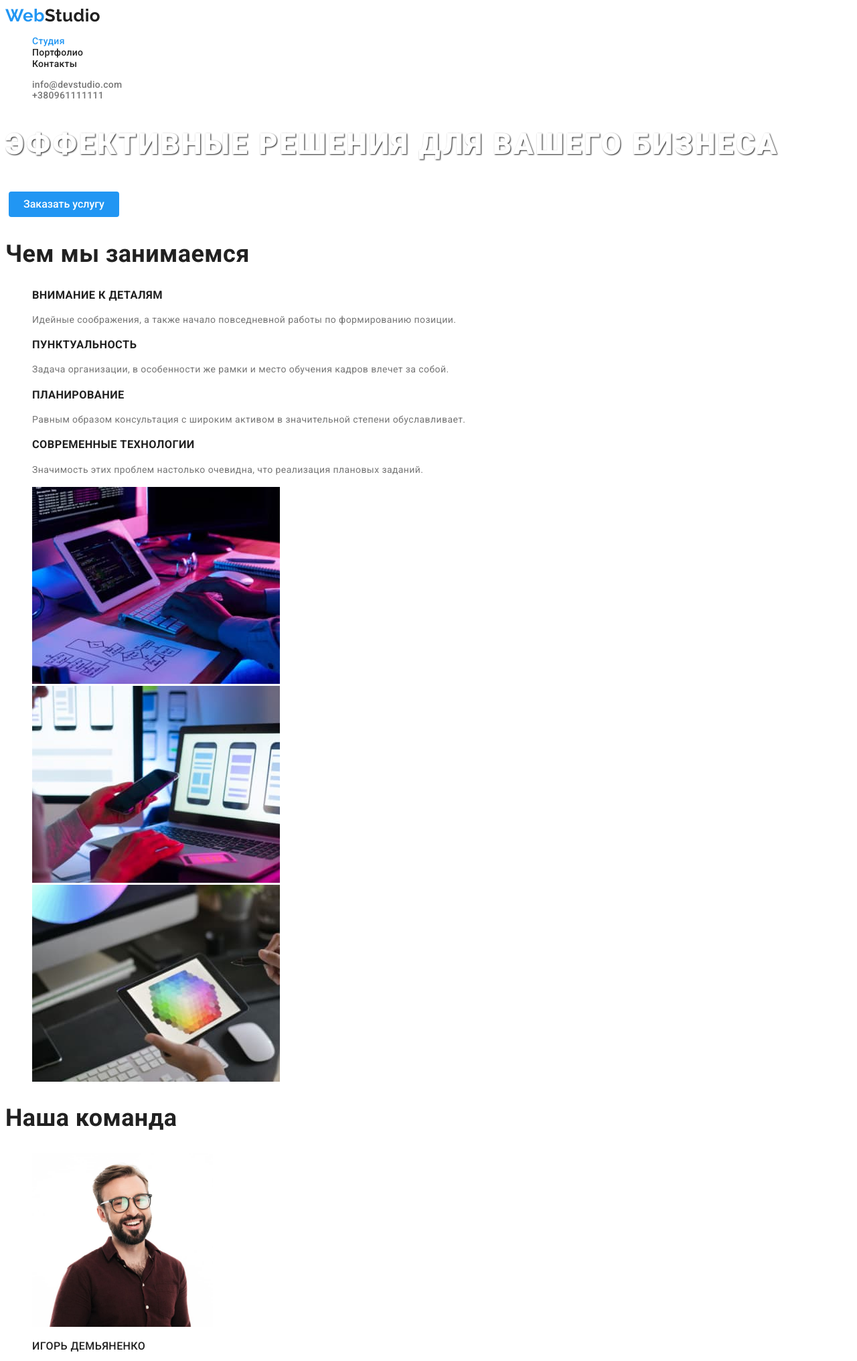
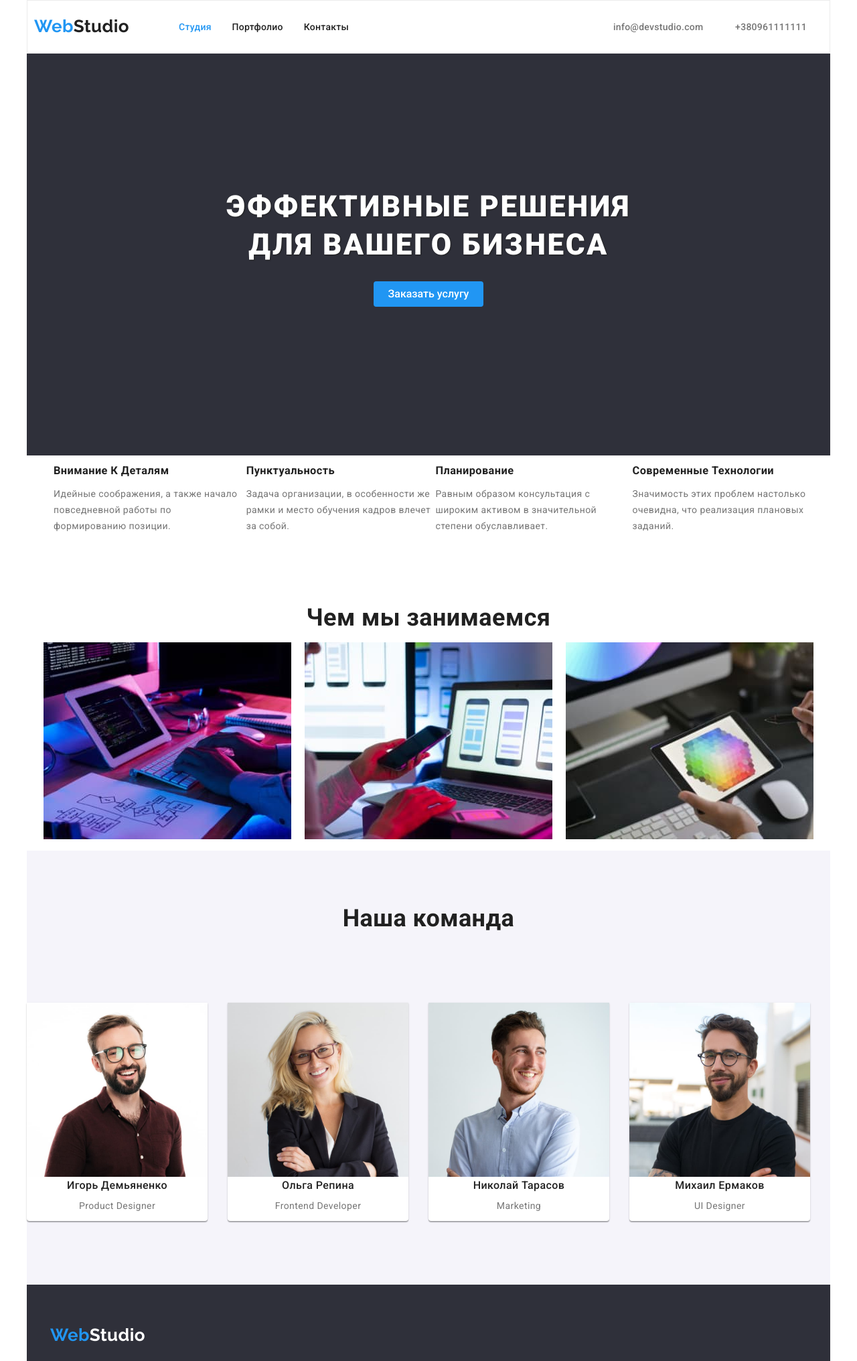
Before and after one commit to Max-TrackerOFF-Che/goit-markup-hw-03, a plain HTML site: page index.html in a window 1280 px wide. Shown: the top 2032 px of the page at 67% size. Drawn offline with nearby package versions, Linux system fonts and the light colour scheme.

Commit message:
3rd homework
Catching up with homework

```diff
--- /dev/null
+++ b/css/modern-normalize.css
@@ -0,0 +1,285 @@
+/*! modern-normalize v1.1.0 | MIT License | https://github.com/sindresorhus/modern-normalize */
+
+/*
+Document
+========
+*/
+
+/**
+Use a better box model (opinionated).
+*/
+
+*,
+::before,
+::after {
+	box-sizing: border-box;
+}
+
+/**
+1. Correct the line height in all browsers.
+2. Prevent adjustments of font size after orientation changes in iOS.
+3. Use a more readable tab size (opinionated).
+*/
+
+html {
+	line-height: 1.15; /* 1 */
+	-webkit-text-size-adjust: 100%; /* 2 */
+	-moz-tab-size: 4; /* 3 */
+	tab-size: 4; /* 3 */
+}
+
+/*
+Sections
+========
+*/
+
+/**
+1. Remove the margin in all browsers.
+2. Improve consistency of default fonts in all browsers. (https://github.com/sindresorhus/modern-normalize/issues/3)
+*/
+
+body {
+	margin: 0; /* 1 */
+	font-family:
+		system-ui,
+		-apple-system, /* Firefox supports this but not yet `system-ui` */
+		'Segoe UI',
+		Roboto,
+		Helvetica,
+		Arial,
+		sans-serif,
+		'Apple Color Emoji',
+		'Segoe UI Emoji'; /* 2 */
+}
+
+/*
+Grouping content
+================
+*/
+
+/**
+1. Add the correct height in Firefox.
+2. Correct the inheritance of border color in Firefox. (https://bugzilla.mozilla.org/show_bug.cgi?id=190655)
+*/
+
+hr {
+	height: 0; /* 1 */
+	color: inherit; /* 2 */
+}
+
+/*
+Text-level semantics
+====================
+*/
+
+/**
+Add the correct text decoration in Chrome, Edge, and Safari.
+*/
+
+abbr[title] {
+	text-decoration: underline dotted;
+}
+
+/**
+Add the correct font weight in Edge and Safari.
+*/
+
+b,
+strong {
+	font-weight: bolder;
+}
+
+/**
+1. Improve consistency of default fonts in all browsers. (https://github.com/sindresorhus/modern-normalize/issues/3)
+2. Correct the odd 'em' font sizing in all browsers.
+*/
+
+code,
+kbd,
+samp,
+pre {
+	font-family:
+		ui-monospace,
+		SFMono-Regular,
+		Consolas,
+		'Liberation Mono',
+		Menlo,
+		monospace; /* 1 */
+	font-size: 1em; /* 2 */
+}
+
+/**
+Add the correct font size in all browsers.
+*/
+
+small {
+	font-size: 80%;
+}
+
+/**
+Prevent 'sub' and 'sup' elements from affecting the line height in all browsers.
+*/
+
+sub,
+sup {
+	font-size: 75%;
+	line-height: 0;
+	position: relative;
+	vertical-align: baseline;
+}
+
+sub {
+	bottom: -0.25em;
+}
+
+sup {
+	top: -0.5em;
+}
+
+/*
+Tabular data
+============
+*/
+
+/**
+1. Remove text indentation from table contents in Chrome and Safari. (https://bugs.chromium.org/p/chromium/issues/detail?id=999088, https://bugs.webkit.org/show_bug.cgi?id=201297)
+2. Correct table border color inheritance in all Chrome and Safari. (https://bugs.chromium.org/p/chromium/issues/detail?id=935729, https://bugs.webkit.org/show_bug.cgi?id=195016)
+*/
+
+table {
+	text-indent: 0; /* 1 */
+	border-color: inherit; /* 2 */
+}
+
+/*
+Forms
+=====
+*/
+
+/**
+1. Change the font styles in all browsers.
+2. Remove the margin in Firefox and Safari.
+*/
+
+button,
+input,
+optgroup,
+select,
+textarea {
+	font-family: inherit; /* 1 */
+	font-size: 100%; /* 1 */
+	line-height: 1.15; /* 1 */
+	margin: 0; /* 2 */
+}
+
+/**
+Remove the inheritance of text transform in Edge and Firefox.
+*/
+
+button,
+select {
+	text-transform: none;
+}
+
+/**
+Correct the inability to style clickable types in iOS and Safari.
+*/
+
+button,
+[type='button'],
+[type='reset'],
+[type='submit'] {
+	-webkit-appearance: button;
+}
+
+/**
+Remove the inner border and padding in Firefox.
+*/
+
+::-moz-focus-inner {
+	border-style: none;
+	padding: 0;
+}
+
+/**
+Restore the focus styles unset by the previous rule.
+*/
+
+:-moz-focusring {
+	outline: 1px dotted ButtonText;
+}
+
+/**
+Remove the additional ':invalid' styles in Firefox.
+See: https://github.com/mozilla/gecko-dev/blob/2f9eacd9d3d995c937b4251a5557d95d494c9be1/layout/style/res/forms.css#L728-L737
+*/
+
+:-moz-ui-invalid {
+	box-shadow: none;
+}
+
+/**
+Remove the padding so developers are not caught out when they zero out 'fieldset' elements in all browsers.
+*/
+
+legend {
+	padding: 0;
+}
+
+/**
+Add the correct vertical alignment in Chrome and Firefox.
+*/
+
+progress {
+	vertical-align: baseline;
+}
+
+/**
+Correct the cursor style of increment and decrement buttons in Safari.
+*/
+
+::-webkit-inner-spin-button,
+::-webkit-outer-spin-button {
+	height: auto;
+}
+
+/**
+1. Correct the odd appearance in Chrome and Safari.
+2. Correct the outline style in Safari.
+*/
+
+[type='search'] {
+	-webkit-appearance: textfield; /* 1 */
+	outline-offset: -2px; /* 2 */
+}
+
+/**
+Remove the inner padding in Chrome and Safari on macOS.
+*/
+
+::-webkit-search-decoration {
+	-webkit-appearance: none;
+}
+
+/**
+1. Correct the inability to style clickable types in iOS and Safari.
+2. Change font properties to 'inherit' in Safari.
+*/
+
+::-webkit-file-upload-button {
+	-webkit-appearance: button; /* 1 */
+	font: inherit; /* 2 */
+}
+
+/*
+Interactive
+===========
+*/
+
+/*
+Add the correct display in Chrome and Safari.
+*/
+
+summary {
+	display: list-item;
+}
--- a/css/styles.css
+++ b/css/styles.css
@@ -4,6 +4,10 @@
   --hover-effect: #2196f3;
   --button-background: #f5f4fa;
   --background-color: #fff;
+  --footer-bg-color: #2f303a;
+}
+* {
+  box-sizing: border-box;
 }
 
 body {
@@ -15,6 +19,13 @@ body {
 }
 ul {
   list-style: none;
+}
+h1,
+h2,
+h3,
+h4 {
+  margin: 0;
+  padding: 0;
 }
 /* Навигация в шапке */
 .logo {
@@ -62,6 +73,41 @@ ul {
 .nav-list .nav-link.current {
   color: var(--hover-effect);
 }
+/* Класс невидимки */
+.hidden {
+  width: 1px;
+  height: 1px;
+  overflow: hidden;
+  opacity: 0;
+  margin-top: -1px;
+}
+/* Вспомогательный контейнер */
+.container {
+  width: 1200px;
+}
+/* -----------------------Студия------------------------------- */
+/* Большой блок под рекламу  */
+.hero-title {
+  color: var(--background-color);
+  font-weight: 900;
+  font-size: 44px;
+  line-height: 1.3;
+  letter-spacing: 0.06em;
+  text-transform: uppercase;
+  text-shadow: 1px 1px 2px var(--primary-text-color);
+  height: 120px;
+  width: 696px;
+  margin: 0 auto;
+  padding-top: 200px;
+  /* Тут сделаю тень чтобы было видно белый заголовок пока */
+}
+.hero {
+  background-color: var(--footer-bg-color);
+  height: 600px;
+  margin: auto;
+  padding: auto;
+  text-align: center;
+}
 /* Кнопка на странице Cтудия */
 .btn {
   background-color: var(--hover-effect);
@@ -75,35 +121,84 @@ ul {
   border-radius: 4px;
   margin: 5px;
   padding: 6px 22px;
+  margin-top: 140px;
 }
 .btn:hover,
 .btn:active {
   cursor: pointer;
 }
+.btn {
+}
 /* Стили заголовка и текста на странице Cтудия */
+.section {
+  margin: auto;
+  padding: auto;
+  display: flex;
+}
+.section-features {
+  margin: auto;
+  padding: auto;
+}
+.features-list {
+  display: flex;
+  width: 1170px;
+  flex-basis: calc(100% / 4);
+}
 
-.hero-title {
-  color: var(--background-color);
-  font-weight: 900;
-  font-size: 44px;
-  line-height: 1.3;
-  letter-spacing: 0.06em;
-  text-transform: uppercase;
-  text-shadow: 1px 1px 2px var(--primary-text-color);
-  /* Тут сделаю тень чтобы было видно белый заголовок пока */
+.section-img {
+  padding: auto;
+  margin: auto;
+  width: 1170px;
+  text-align: center;
+  margin-top: 90px;
+}
+.img-list {
+  padding-left: 0;
+  display: flex;
+  flex-direction: row;
+  justify-content: space-around;
+}
+.section-team {
+  height: 648px;
+  margin: auto;
+  padding: auto;
+  text-align: center;
+  background-color: var(--button-background);
+}
+.section-team > h2 {
+  padding-top: 80px;
+}
+.team-list {
+  display: flex;
+  flex-direction: row;
+  padding-left: 0;
+  padding-top: 90px;
+}
+.team-header {
+}
+.teammember:not(:last-child) {
+  margin-right: 30px;
+}
+.teammember {
+  background-color: var(--background-color);
+  box-shadow: 0px 1px 3px rgba(0, 0, 0, 0.12), 0px 1px 1px rgba(0, 0, 0, 0.14),
+    0px 2px 1px rgba(0, 0, 0, 0.2);
+  border-radius: 0px 0px 4px 4px;
 }
 .section-header {
   font-style: normal;
   font-weight: bold;
   font-size: 36px;
   line-height: 1.2;
+  padding-top: 0;
+  /* text-align: center; */
 }
 .header-three,
 .name {
   color: var(--primary-text-color);
   font-style: normal;
   font-weight: bold;
-  text-transform: uppercase;
+  text-transform: capitalize;
   line-height: 1.1;
 }
 .features-text,
@@ -122,12 +217,37 @@ ul {
   line-height: 1.1;
 }
 
-/* Страница Портфолио */
+/* ---------------Страница Портфолио----------------------- */
 
+/* Header портфолио */
+.nav-main {
+  margin-left: auto;
+  margin-right: auto;
+  display: flex;
+  height: 80px;
+  border: 1px solid #ececec;
+  align-items: center;
+  justify-content: space-between;
+}
+.nav-logo {
+  display: flex;
+  margin-left: 10px;
+}
+.nav-list {
+  display: flex;
+  margin: 0px 34px 0px;
+  align-items: center;
+  width: 294px;
+  justify-content: space-between;
+}
+
+.nav-contacts {
+  display: flex;
+  padding: 0px 34px 0px;
+  width: 357px;
+  justify-content: space-between;
+}
 /* Кнопки перехода между проектами */
-.button-list {
-  display: flex;
-}
 .button {
   background-color: var(--button-background);
   color: inherit;
@@ -140,12 +260,24 @@ ul {
   border-radius: 4px;
   margin: 5px;
   padding: 6px 22px;
+  white-space: nowrap;
 }
 .button:hover,
 .button:focus {
   background-color: var(--hover-effect);
   color: var(--background-color);
   cursor: pointer;
+}
+/* кнопки навигации вверху в портфолио */
+.button-list {
+  display: flex;
+  width: 611px;
+  height: 54px;
+  padding-bottom: 16px;
+  margin-left: auto;
+  margin-right: auto;
+  align-items: flex-start;
+  margin-bottom: 34px;
 }
 
 /* Блок проэктов */
@@ -160,13 +292,37 @@ ul {
   font-size: 18px;
   line-height: 2;
   letter-spacing: 0.06em;
+  margin: 20px 24px 4px;
 }
 .project-item .project-text {
   color: var(--secondary-text-color);
   font-size: 16px;
   line-height: 1.87;
+  margin: 4px 24px 20px;
 }
-
+.projects {
+  width: 1170px;
+  height: 1360px;
+  background-color: var(--background-color);
+  margin: 90px auto 90px;
+}
+.projects-list {
+  padding: 0;
+  margin: 0;
+  display: flex;
+  flex-wrap: wrap;
+  justify-content: space-between;
+}
+.project-item {
+  width: 370px;
+  height: 404px;
+  border: 1px solid #eeeeee;
+  box-sizing: border-box;
+  margin-bottom: 30px;
+}
+.project-item:nth-last-child(-n + 3) {
+  margin-bottom: 0;
+}
 /* Блок контактов внизу */
 .footer-link {
   text-decoration: none;
@@ -180,3 +336,23 @@ ul {
 .footer-link:focus {
   color: var(--background-color);
 }
+.footer {
+  margin: auto;
+  padding: auto;
+  height: 252px;
+}
+footer {
+  background-color: var(--footer-bg-color);
+  display: flex;
+  flex-direction: column;
+}
+footer > .logo {
+  color: var(--background-color);
+  padding-top: 60px;
+  padding-left: 35px;
+  padding-bottom: 20px;
+}
+.footer-list {
+  height: 81px;
+  align-content: space-between;
+}
--- a/index.html
+++ b/index.html
@@ -6,36 +6,42 @@
     <meta http-equiv="X-UA-Compatible" content="IE=edge">
     <meta name="viewport" content="width=device-width, initial-scale=1.0">
     <link href="https://fonts.googleapis.com/css2?family=Oleo+Script&family=Raleway:wght@700&family=Roboto:wght@400;500;700;900&display=swap" rel="stylesheet">
+    <link rel="stylesheet" href="https://cdnjs.cloudflare.com/ajax/libs/modern-normalize/1.1.0/modern-normalize.min.css"
+        integrity="sha512-wpPYUAdjBVSE4KJnH1VR1HeZfpl1ub8YT/NKx4PuQ5NmX2tKuGu6U/JRp5y+Y8XG2tV+wKQpNHVUX03MfMFn9Q=="
+        crossorigin="anonymous" referrerpolicy="no-referrer" />
     <link rel="stylesheet" href="./css/styles.css">
     <title>Studio</title>
 </head>
 <body>
     <!-- Шапка страницы -->
-    <header>
-        <nav class="navigation">
+<header>
+    <div class="nav-main container">
+        <nav class="nav-logo">
             <a class="logo" href="./index.html"><span class="web-title">Web</span>Studio</a>
             <!-- Навигация в шапке -->
             <ul class="nav-list">
-                <li><a class="nav-link current" href="/">Студия</a></li>
+                <li><a class="nav-link current" href="./index.html">Студия</a></li>
                 <li><a class="nav-link" href="./portfolio.html">Портфолио</a></li>
                 <li><a class="nav-link" href="./contacts.html">Контакты</a></li>
             </ul>
         </nav>
+
         <!-- Контакты -->
         <ul class="nav-contacts">
             <li><a class="contacts-link" href="/">info@devstudio.com</a></li>
             <li><a class="contacts-link" href="/">+380961111111</a></li>
         </ul>
-    </header>
+    </div>
+</header>
     <main>
         <!-- Блок под рекламу/видео -->
-        <section class="hero">
+        <section class="hero container">
             <h1 class="hero-title">Эффективные решения для вашего бизнеса</h1>
             <button type="button" class="btn">Заказать услугу</button>
         </section>
         <!-- Перечисление четырёх особенностей -->
-        <section class="section">
-            <h2 class="section-header"> Чем мы занимаемся </h2>
+        <section class="section-features container">
+            <h2 class="hidden"> Чем мы занимаемся </h2>
             <ul class="features-list">
                 <li class="features-item">
                     <h3 class="header-three">Внимание к деталям</h3>
@@ -56,34 +62,34 @@
             </ul>
         </section>
         <!-- Чем мы занимаемся -->
-        <section class="section">
-            <!-- <h2>Чем мы занимаемся</h2> -->
+        <section class="section-img">
+            <h2 class="section-header">Чем мы занимаемся</h2>
             <ul class="img-list">
-                <li><img class="img" src="./images/box-one.jpg" alt="Изображение 1"></li>
-                <li><img class="img" src="./images/box-two.jpg" alt="Изображение 2"></li>
-                <li><img class="img" src="./images/box-three.jpg" alt="Изображение 3"></li>
+                <li><img class="img" src="./images/box-one.jpg" alt="Изображение 1" width="370" height="294"></li>
+                <li><img class="img" src="./images/box-two.jpg" alt="Изображение 2" width="370" height="294"></li>
+                <li><img class="img" src="./images/box-three.jpg" alt="Изображение 3" width="370" height="294"></li>
             </ul>
         </section>
         <!-- Наша команда -->
-        <section class="section">
+        <section class="section-team container">
             <h2 class="section-header">Наша команда</h2>
-            <ul>
-                <li>
+            <ul class="team-list">
+                <li class="teammember">
                     <img src="./images/img-one.jpg" alt="Product Designer" width="270" height="260">
                     <h3 class="name">Игорь Демьяненко</h3>
                     <p class="job-title">Product Designer</p>
                 </li>
-                <li>
+                <li class="teammember">
                     <img src="./images/img-two.jpg" alt="Frontend Developer" width="270" height="260">
                     <h3 class="name">Ольга Репина</h3>
                     <p class="job-title">Frontend Developer</p>
                 </li>
-                <li>
+                <li class="teammember">
                     <img src="./images/img-three.jpg" alt="Marketing" width="270" height="260">
                     <h3 class="name">Николай Тарасов</h3>
                     <p class="job-title">Marketing</p>
                 </li>
-                <li>
+                <li class="teammember">
                     <img src="./images/img-four.jpg" alt="UI Designer" width="270" height="260">
                     <h3 class="name">Михаил Ермаков</h3>
                     <p class="job-title">UI Designer</p>
@@ -92,7 +98,7 @@
         </section>
     </main>
     <!-- нижняя панель контаков -->
-    <footer class="footer">
+    <footer class="footer container">
         <a class="logo" href="./index.html"><span class="web-title">Web</span>Studio</a>
         <address>
             <ul class="footer-list">
```
Also changed, not shown: portfolio.html (+25 -12 lines).
